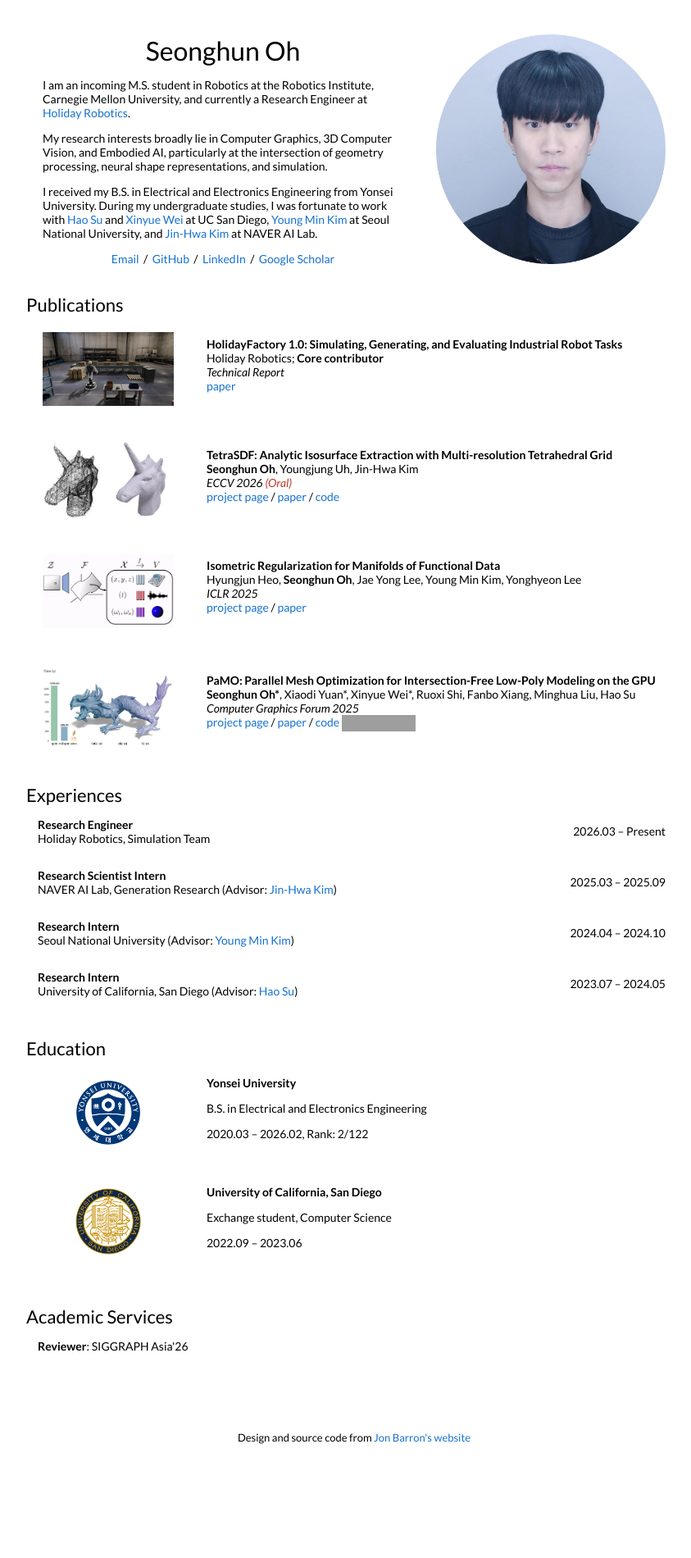
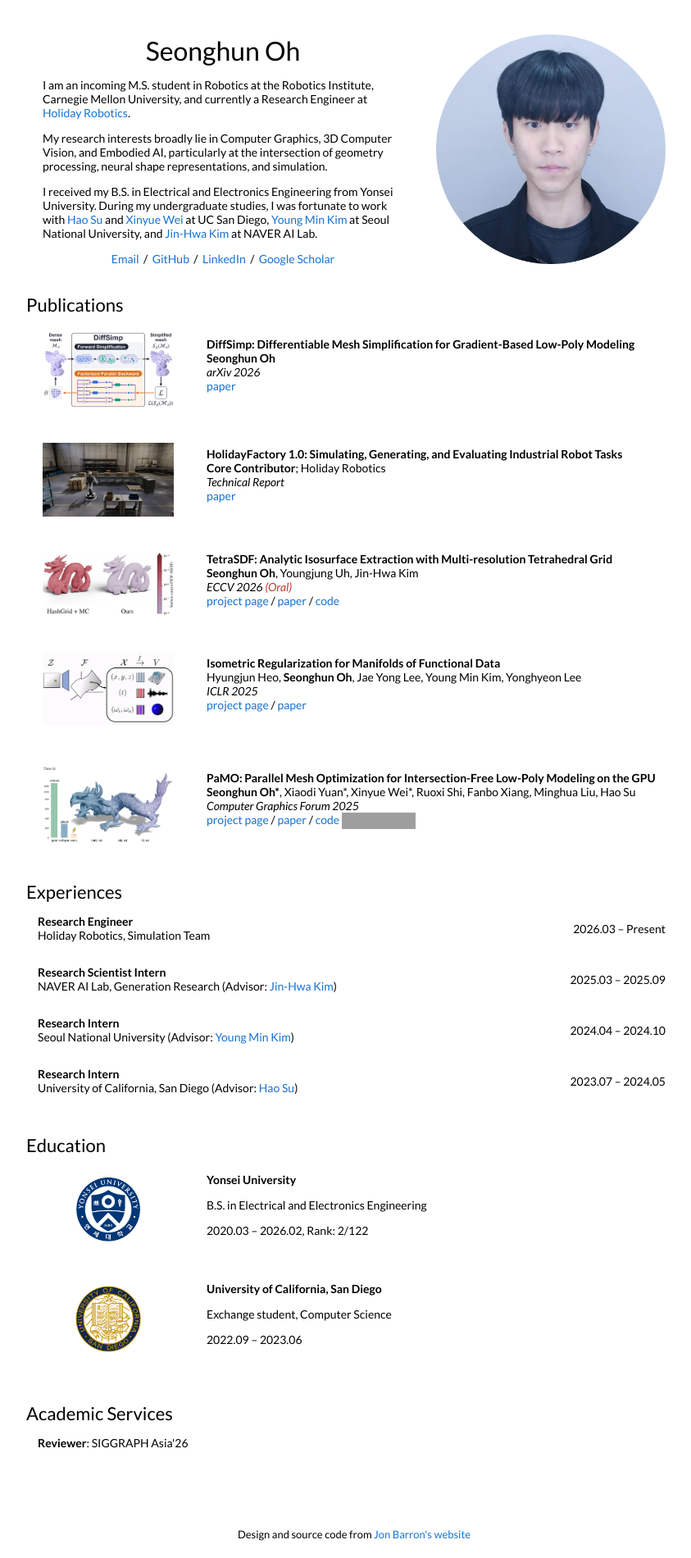
Before and after one commit to seonghunn/seonghunn.github.io, a Jekyll site: the page built from _posts/2026-11-24-pairwise.markdown, in a window 1280 px wide. Shown: the whole page at 82% size, without its empty margins (208-1051 px from the left). Built offline with Jekyll 4.4.1, drawn with Linux system fonts in a browser that asks for light colours; our own code applies the rules of GitHub Pages for plain Markdown files; before the commit the page ends 1782 px from its top, so only the background shows below that; grey boxes are pictures that could not be loaded.

Commit message:
add diffsimp

```diff
--- a/_posts/2026-11-10-pairwise.markdown
+++ b/_posts/2026-11-10-pairwise.markdown
@@ -4,7 +4,7 @@ title:  "HolidayFactory 1.0: Simulating, Generating, and Evaluating Industrial R
 date:   2026-11-10 00:00:00 +00:00
 image: /images/holidayfactory.jpg
 categories: research
-authors: "Holiday Robotics; <strong>Core contributor</strong>"
+authors: "<strong>Core Contributor</strong>; Holiday Robotics"
 venue: "Technical Report"
 paper: https://arxiv.org/abs/2611.11789
 ---
--- /dev/null
+++ b/_posts/2026-11-24-pairwise.markdown
@@ -0,0 +1,10 @@
+---
+layout: post
+title:  "DiffSimp: Differentiable Mesh Simplification for Gradient-Based Low-Poly Modeling"
+date:   2026-11-24 00:00:00 +00:00
+image: /images/diffsimp.jpg
+categories: research
+authors: "<strong>Seonghun Oh</strong>"
+venue: "arXiv 2026"
+paper: https://arxiv.org/abs/2611.31018
+---
```
Also changed, not shown: images/diffsimp.jpg (added), images/tetrasdf.jpg (added), tn/images/diffsimp.jpg (added), tn/images/tetrasdf.jpg.
